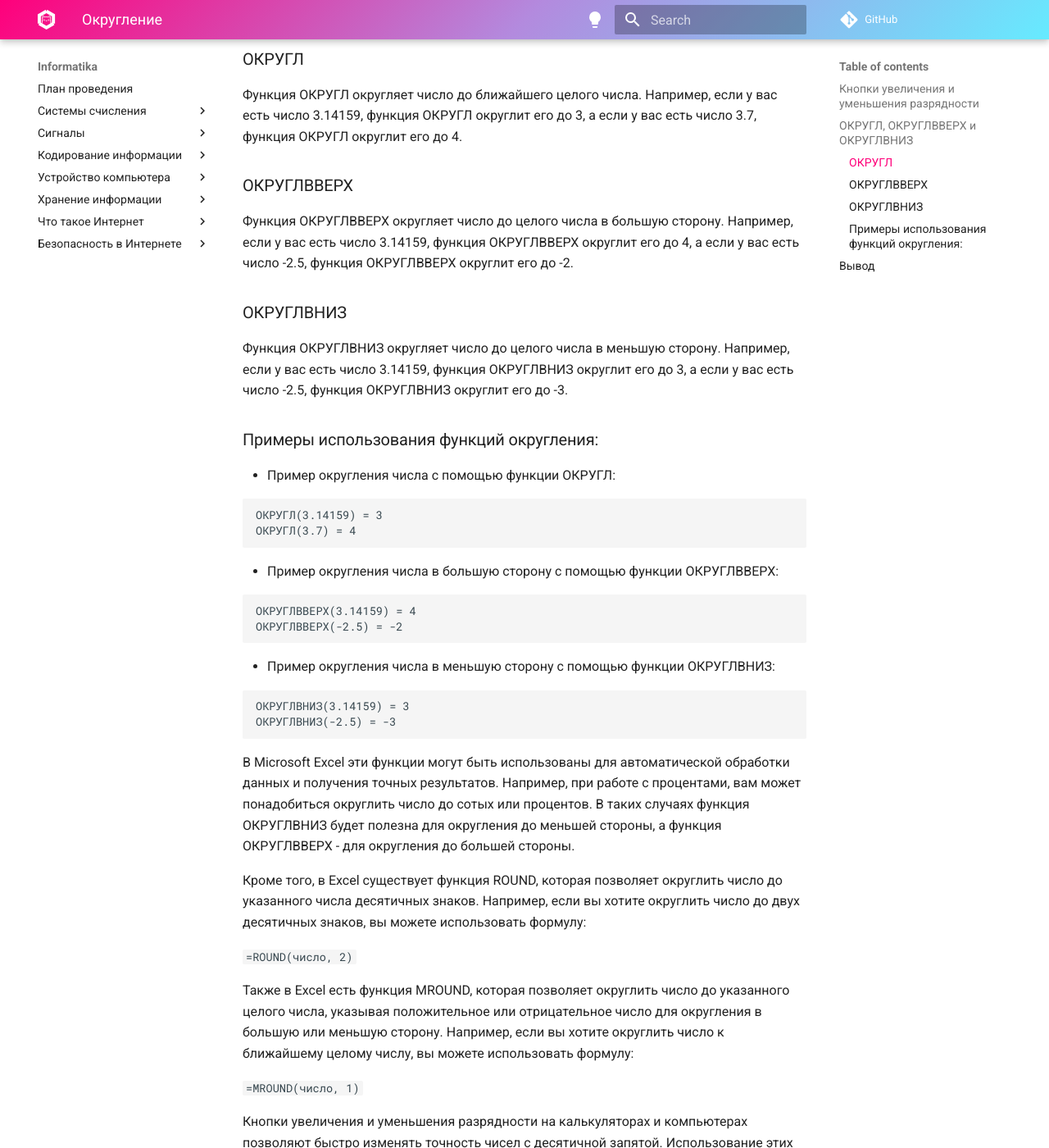
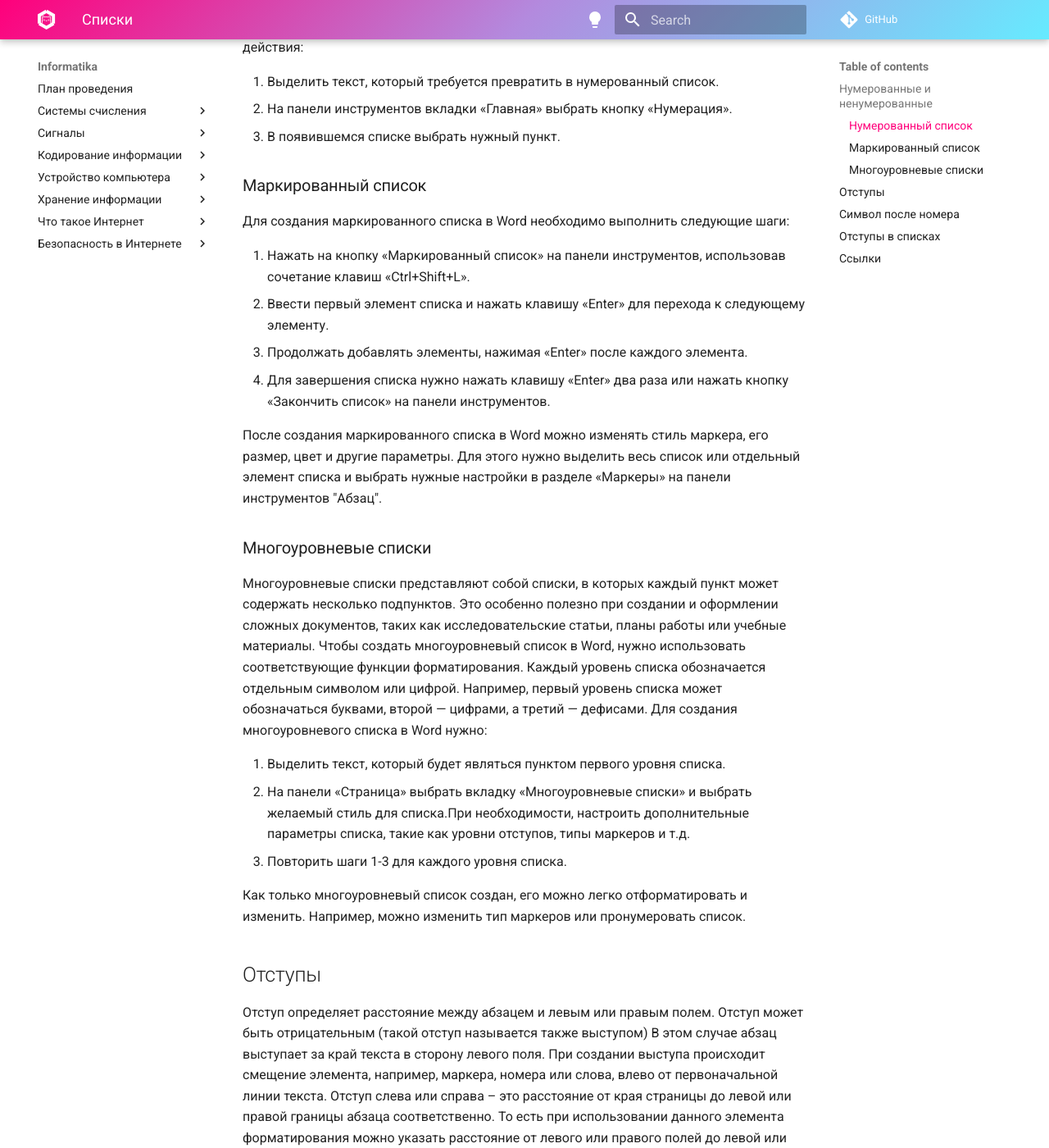
Before and after one commit to chabErch/Informatika, an MkDocs documentation site: the page built from docs/MS Excel/Формулы/Округление.md, in a window 1280 px wide and 1400 px high, scrolled down 721 px. Shown: the whole window at 82% size. Built offline with MkDocs 1.6.1 and Material for MkDocs 9.7.7, drawn with Linux system fonts in a browser that asks for light colours; comment, search, counter and statistics services are not loaded; some of the changed text lies outside the part shown.

Commit message:
Update Округление.md

````diff
--- a/docs/MS Excel/Формулы/Округление.md
+++ b/docs/MS Excel/Формулы/Округление.md
@@ -1,76 +1,143 @@
-# Округление
+# Списки
 
-Округление чисел является важной функцией в математике и программировании. На простых калькуляторах и компьютерах часто представлены кнопки "увеличить разрядность" и "уменьшить разрядность", которые позволяют округлить числа до более или менее точных значений. Кроме того, существуют также специальные функции округления, такие как `ОКРУГЛ`, `ОКРУГЛВВЕРХ` и `ОКРУГЛВНИЗ`.
+## Нумерованные и ненумерованные
 
-## Кнопки увеличения и уменьшения разрядности
+Существуют два основных типа списков в программе Word: **нумерованный список** и
+**маркированный список**.
 
-Кнопки увеличения и уменьшения разрядности на калькуляторах и компьютерах позволяют изменять количество знаков после десятичной запятой. Иногда эти кнопки обозначаются символами "+" и "-", а иногда имеют вид значков "+" и "-". При нажатии на кнопку "+" разрядность числа увеличивается, а при нажатии на кнопку "-" она уменьшается. Например, если у вас есть число 3.14159 и вы нажимаете кнопку "+", вы получите число 3.1415900, а если вы нажимаете кнопку "-", вы получите число 3.14.
+**Нумерованный список** представляет собой перечисление пунктов,
+каждому из которых присваивается порядковый номер.
+Это может быть полезно при создании инструкций, перечисления шагов или создании
+учебных материалов.
 
-## ОКРУГЛ, ОКРУГЛВВЕРХ и ОКРУГЛВНИЗ
+**Маркированный список**, в отличие от нумерованного, не присваивает порядковых
+номеров элементам.
+Вместо этого каждый пункт обозначается специальным символом или маркером.
+Маркированные списки удобно использовать для перечисления и выделения ключевых
+моментов, их порядок не имеет значения.
 
-Также существуют специальные функции округления, которые предоставляются в различных языках программирования. Они позволяют округлить число до ближайшего целого числа, до целого числа в большую сторону или до целого числа в меньшую сторону.
+В программе Word также есть возможность создать **многоуровневые списки**,
+которые позволяют организовать информацию в виде вложенных списков различного
+уровня.
+Для создания списка в программе Word нужно нажать кнопку "Нумерация"
+или "Маркированный список" на панели инструментов "Абзац" или
+использовать сочетание клавиш **Ctrl+Shift+L**.
 
-### ОКРУГЛ
+### Нумерованный список
 
-Функция ОКРУГЛ округляет число до ближайшего целого числа. Например, если у вас есть число 3.14159, функция ОКРУГЛ округлит его до 3, а если у вас есть число 3.7, функция ОКРУГЛ округлит его до 4.
+Нумерованные списки удобны для перечисления элементов в определенном порядке.
+Для создания нумерованного списка в Word необходимо выполнить следующие
+действия:
 
-### ОКРУГЛВВЕРХ
+1. Выделить текст, который требуется превратить в нумерованный список.
+2. На панели инструментов вкладки «Главная» выбрать кнопку «Нумерация».
+3. В появившемся списке выбрать нужный пункт.
 
-Функция ОКРУГЛВВЕРХ округляет число до целого числа в большую сторону. Например, если у вас есть число 3.14159, функция ОКРУГЛВВЕРХ округлит его до 4, а если у вас есть число -2.5, функция ОКРУГЛВВЕРХ округлит его до -2.
+### Маркированный список
 
-### ОКРУГЛВНИЗ
+Для создания маркированного списка в Word необходимо выполнить следующие шаги:
 
-Функция ОКРУГЛВНИЗ округляет число до целого числа в меньшую сторону. Например, если у вас есть число 3.14159, функция ОКРУГЛВНИЗ округлит его до 3, а если у вас есть число -2.5, функция ОКРУГЛВНИЗ округлит его до -3.
+1. Нажать на кнопку «Маркированный список» на панели инструментов,
+    использовав сочетание клавиш «Ctrl+Shift+L».
+2. Ввести первый элемент списка и нажать клавишу «Enter» для перехода к
+    следующему элементу.
+3. Продолжать добавлять элементы, нажимая «Enter» после каждого элемента.
+4. Для завершения списка нужно нажать клавишу «Enter» два раза или нажать
+    кнопку «Закончить список» на панели инструментов.
 
-### Примеры использования функций округления:
+После создания маркированного списка в Word можно изменять стиль маркера, его
+размер, цвет и другие параметры.
+Для этого нужно выделить весь список или отдельный элемент списка и выбрать
+нужные настройки в разделе «Маркеры» на панели инструментов "Абзац".
 
-- Пример округления числа с помощью функции ОКРУГЛ:
+### Многоуровневые списки
 
-```
-ОКРУГЛ(3.14159) = 3
-ОКРУГЛ(3.7) = 4
-```
+Многоуровневые списки представляют собой списки, в которых каждый пункт может
+содержать несколько подпунктов.
+Это особенно полезно при создании и оформлении сложных документов,
+таких как исследовательские статьи, планы работы или учебные материалы.
+Чтобы создать многоуровневый список в Word, нужно использовать соответствующие
+функции форматирования.
+Каждый уровень списка обозначается отдельным символом или цифрой. Например,
+первый уровень списка может обозначаться буквами, второй — цифрами, а третий —
+дефисами.
+Для создания многоуровневого списка в Word нужно:
 
-- Пример округления числа в большую сторону с помощью функции ОКРУГЛВВЕРХ:
+1. Выделить текст, который будет являться пунктом первого уровня списка.
+2. На панели «Страница» выбрать вкладку «Многоуровневые списки» и выбрать
+    желаемый стиль для списка.При необходимости, настроить дополнительные
+    параметры списка, такие как уровни отступов, типы маркеров и т.д.
+3. Повторить шаги 1-3 для каждого уровня списка.
 
-```
-ОКРУГЛВВЕРХ(3.14159) = 4
-ОКРУГЛВВЕРХ(-2.5) = -2
-```
+Как только многоуровневый список создан, его можно легко отформатировать и
+изменить.
+Например, можно изменить тип маркеров или пронумеровать список.
 
-- Пример округления числа в меньшую сторону с помощью функции ОКРУГЛВНИЗ:
+## Отступы
 
-```
-ОКРУГЛВНИЗ(3.14159) = 3
-ОКРУГЛВНИЗ(-2.5) = -3
-```
+Отступ определяет расстояние между абзацем и левым или правым полем.
+Отступ может быть отрицательным (такой отступ называется также выступом)
+В этом случае абзац выступает за край текста в сторону левого поля.
+При создании выступа происходит смещение элемента, например, маркера, номера
+или слова, влево от первоначальной линии текста.
+Отступ слева или справа – это расстояние от края страницы до левой или правой
+границы абзаца соответственно.
+То есть при использовании данного элемента форматирования можно указать
+расстояние от левого или правого полей до левой или правой границы абзаца.
+Это можно выполнить, используя горизонтальную линейку.
+Если потянуть за нижний левый вправо, то таким образом можно задать отступ
+слева.
+Отступ первой строки – это отступ перед первой строкой абзаца.
+Можно назвать его красной строкой.
+При отступе первой строки, красная строка находится правее всего абзаца,
+а при выступе – левее.
+Отступ или выступ абзаца тоже можно устанавливать горизонтальной линейкой
+с помощью верхнего левого маркера.(рис. отступы и выступы)
 
-В Microsoft Excel эти функции могут быть использованы для автоматической обработки данных и получения точных результатов. Например, при работе с процентами, вам может понадобиться округлить число до сотых или процентов. В таких случаях функция ОКРУГЛВНИЗ будет полезна для округления до меньшей стороны, а функция ОКРУГЛВВЕРХ - для округления до большей стороны.
+## Символ после номера
 
-Кроме того, в Excel существует функция ROUND, которая позволяет округлить число до указанного числа десятичных знаков. Например, если вы хотите округлить число до двух десятичных знаков, вы можете использовать формулу:
+1.	Выделить два абзаца списка.
+2.	Не снимая выделения, перевести курсор на текст и нажать ПКМ.
+    Появится контекстное меню, в котором нужно выбрать команду «Изменить
+    отступы в списке».
+3.	Появится диалоговое окно «Изменение отступов в списке».
+4.	Нажать кнопку выпадающего меню напротив поля «Символ после номера»
+    и выбрать значение «Пробел».
 
-`=ROUND(число, 2)`
+## Отступы в списках
 
-Также в Excel есть функция MROUND, которая позволяет округлить число до указанного целого числа, указывая положительное или отрицательное число для округления в большую или меньшую сторону. Например, если вы хотите округлить число к ближайшему целому числу, вы можете использовать формулу:
+Существует несколько вариантов создания отступов в списках.
+Первый вариант применяется для маркированных списков и для нумерованных
+списков, в которых после номера ставится закрывающая круглая скобка:
 
-`=MROUND(число, 1)`
+1. Маркеры или номера пишутся с абзацного отступа — 12,5 мм;
+2. Позиция табуляции после номера устанавливается равной 18 мм;
+3. Отступ текста также устанавливается равным 18 мм.
 
-Кнопки увеличения и уменьшения разрядности на калькуляторах и компьютерах позволяют быстро изменять точность чисел с десятичной запятой. Использование этих функций и методов позволяет работать с числами более эффективно и точно.
+Второй вариант применяется для списка использованных источников:
 
-В Excel есть еще несколько функций, которые могут быть полезными для округления чисел:
+1. Номера прижимаются к левому краю.
+2. Позиция табуляции после номера устанавливается на 7 мм.
+3. Отступ текста также устанавливается равным 7 мм.
 
-1. CEILING - округление числа в большую сторону без остатка. Формула: `=CEILING(число, значение_шага)`
-2. FLOOR - округление числа в меньшую сторону без остатка. Формула: `=FLOOR(число, значение_шага)`
-3. EVEN - округление числа в меньшую сторону, если оно нечетное, и в большую сторону, если оно четное. Формула: `=EVEN(число)`
-4. ODD - округление числа в меньшую сторону, если оно четное, и в большую сторону, если оно нечетное. Формула: `=ODD(число)`
+Третий вариант применяется, когда большинство пунктов списка состоит
+из нескольких предложений. В этом случае каждый пункт является отдельным
+абзацем, и поэтому правила формирования отступов такие:
 
-Эти функции могут быть особенно полезны при работе с данными, которые требуют точной обработки и контроля над округлением чисел.
+1. Номера пишутся с абзацного отступа — 12,5 мм, после номера никакие
+    знаки не ставятся.
+2. Текст пункта отделяется от номера пробелом. Эта возможность появилась в
+3. Отступ текста устанавливается равным 0 мм.
 
+## Ссылки
 
-## Вывод
-
-Округление чисел и использование кнопок увеличения и уменьшения разрядности являются важными инструментами при работе с числами в математике и программировании. Применение функций ОКРУГЛ, ОКРУГЛВВЕРХ и ОКРУГЛВНИЗ позволяет точно определить, каким образом округлять числа в зависимости от требований пользователя
-
-Источники:
-- [Документация Microsoft Excel - Округление](https://support.microsoft.com/ru-ru/office/округление-функция-3584737f-4495-4216-bfe8-15ce05a01881)
-- [Wikipedia - Округление](https://ru.wikipedia.org/wiki/%D0%9E%D0%BA%D1%80%D1%83%D0%B3%D0%BB%D0%B5%D0%BD%D0%B8%D0%B5)
+1. Символ после номера
+[Электронный ресурс](https://uchet-jkh.ru/i/kakie-byvayut-spiski-v-word/)
+2. Отступы в списках
+[Электронный ресурс](http://ifn.kemsu.ru/edu_materials_ict/NIT1/word/management.htm)
+3. Отступы
+[Электронный ресурс](https://videouroki.net/video/39-formatirovanie-abzacev-stilevoe-formatirovanie.html)
+4. Нумерованные и ненумерованные
+[Электронный ресурс](https://studfile.net/preview/2591533/page:11/)
+5. Символ после номера
+[Электронный ресурс](https://prooffice24.ru/the-number-in-the-list/)
````
